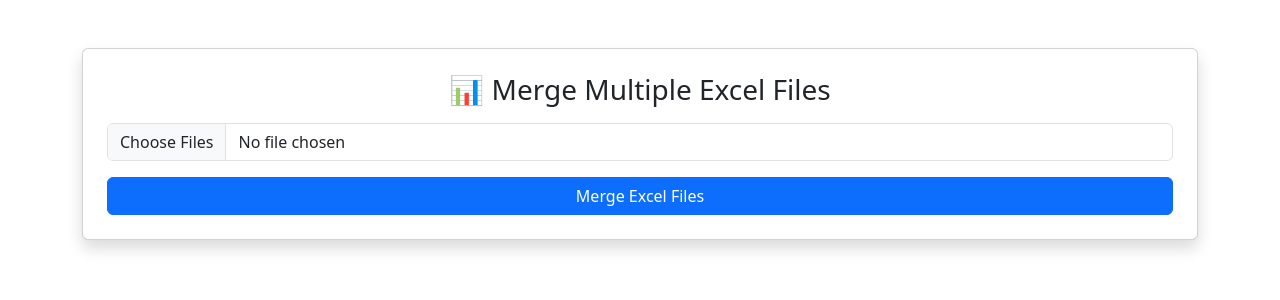
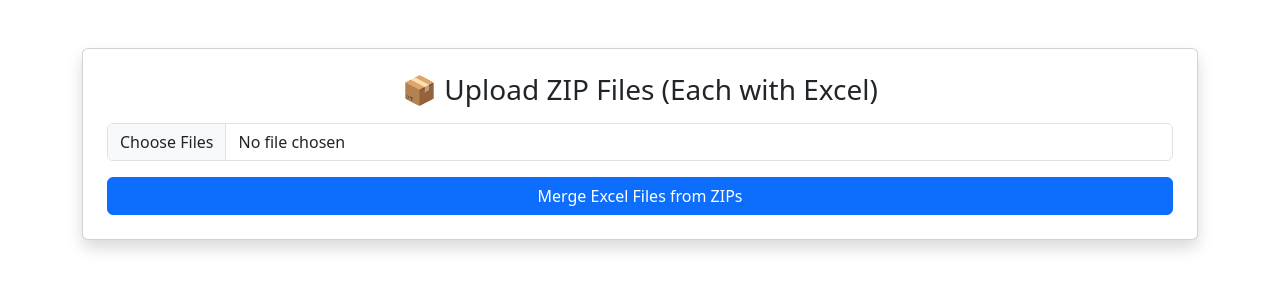
Before and after one commit to Sagarbellikatti777/marge_excel_data_withoutsaving_user_data-_frontend, a React (Create React App) app: page / in a window 1280 px wide. Shown: the top 300 px of the page. Built offline with nearby package versions, Linux system fonts and the light colour scheme.

Commit message:
code new

```diff
--- a/package.json
+++ b/package.json
@@ -3,6 +3,7 @@
   "version": "1.0.0",
   "private": true,
   "dependencies": {
+    "adm-zip": "^0.5.16",
     "axios": "^1.4.0",
     "bootstrap": "^5.3.0",
     "react": "^18.2.0",
--- a/src/components/FileUpload.js
+++ b/src/components/FileUpload.js
@@ -11,7 +11,7 @@ const FileUpload = () => {
 
   const handleUpload = async () => {
     if (files.length === 0) {
-      alert('Please select Excel files (.xlsx)');
+      alert('Please select ZIP files containing Excel sheets');
       return;
     }
 
@@ -20,10 +20,10 @@ const FileUpload = () => {
       formData.append('files', files[i]);
     }
 
-    setStatus('Uploading and merging files...');
+    setStatus('Uploading and merging Excel files from ZIPs...');
 
     try {
-      const response = await axios.post('https://marge-excel-data-withoutsaving-user-data.onrender.com/api/merge', formData, {
+      const response = await axios.post('http://localhost:5000/api/merge', formData, {
         responseType: 'blob',
         headers: { 'Content-Type': 'multipart/form-data' }
       });
@@ -40,22 +40,22 @@ const FileUpload = () => {
       setStatus('Merged file downloaded successfully!');
     } catch (error) {
       console.error(error);
-      setStatus('Failed to merge Excel files.');
+      setStatus('Failed to merge Excel files from ZIPs.');
     }
   };
 
   return (
     <div className="card p-4 shadow">
-      <h3 className="mb-3 text-center">📊 Merge Multiple Excel Files</h3>
+      <h3 className="mb-3 text-center">📦 Upload ZIP Files (Each with Excel)</h3>
       <input
         type="file"
         className="form-control"
         multiple
-        accept=".xlsx"
+        accept=".zip"
         onChange={handleFileChange}
       />
       <button className="btn btn-primary mt-3" onClick={handleUpload}>
-        Merge Excel Files
+        Merge Excel Files from ZIPs
       </button>
       {status && <p className="mt-3 alert alert-info">{status}</p>}
     </div>
```
Also changed, not shown: 1 other file (tests, documents, lock files or other folders).
